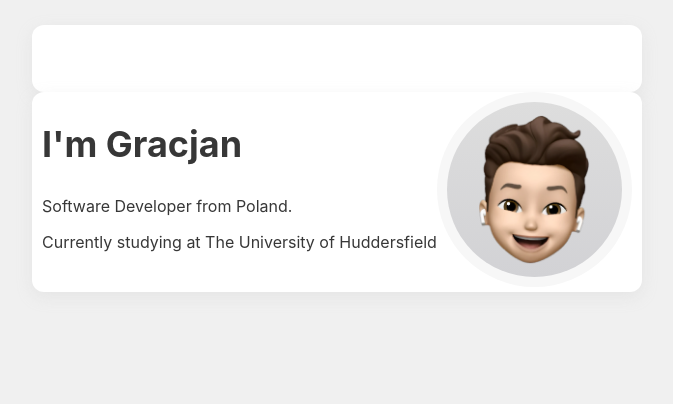
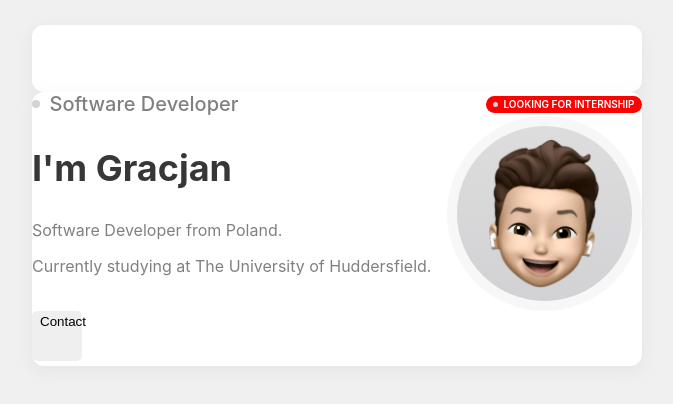
Before and after one commit to Ceriumin/portfolio, a React (Create React App) app: page / in a window 1280 px wide. Shown: the top 404 px of the page, without its empty margins (303-976 px from the left). Built offline with nearby package versions, Linux system fonts and the light colour scheme.

Commit message:
Add Header, Status, and Button components; updated Home screen layout

```diff
--- /dev/null
+++ b/src/components/Button/index.js
@@ -0,0 +1,12 @@
+import React from 'react';
+import './styles.css';
+
+function Button({ children, onClick }) {
+    return (
+        <button className='button' onClick={onClick}>
+            {children}
+        </button>
+    );
+}
+
+export default Button;
--- /dev/null
+++ b/src/components/Button/styles.css
@@ -0,0 +1,13 @@
+.button {
+    display: flex;
+    border-radius: 5px;
+    width: 50px;
+    height: 50px;
+    border: 2px solid transparent;
+    transition: box-shadow 0.3s ease;
+    box-shadow: 0 0 0 0 transparent;
+}
+
+.button:hover {
+    box-shadow: 0 0 0 5px black;
+}
--- /dev/null
+++ b/src/components/Header/index.js
@@ -0,0 +1,24 @@
+import React from 'react';
+import './styles.css';
+
+function Header({ children, content }) {
+    return (
+        <div className='header__container'>
+            <div className='header'>
+                <div className='point'/>
+                <h1 style={{
+                    color: 'grey',
+                    fontSize: '1.25rem',
+                    fontWeight: '500',
+                    paddingLeft: '10px',
+                    margin: '0'
+                }}>{children}</h1>
+            </div>
+            <div className='header__content'>
+                {content}
+            </div>
+        </div>
+    );
+}
+
+export default Header;
--- /dev/null
+++ b/src/components/Header/styles.css
@@ -0,0 +1,24 @@
+.header {
+    --width: 7.5px;
+    --height: 7.5px;
+}
+
+.header__container {
+    display: flex;
+    align-items: center;
+    justify-content: space-between;
+}
+
+.header {
+    display: flex;
+    align-items: center;
+    flex-direction: row;
+}
+
+.point {
+    background-color: lightgray;
+    border-radius: calc(var(--width) / 2);
+    width: var(--width);
+    height: var(--height);
+    display: flex;
+}
--- /dev/null
+++ b/src/components/Status/index.js
@@ -0,0 +1,16 @@
+import React from 'react';
+import './styles.css';
+
+function Status({ children, color, onPress }) {
+    return (
+        <div
+        className='status'
+        style={{ backgroundColor: color }}
+        onClick={onPress}>
+            <div className = 'point'/>
+            <p>{children}</p>
+        </div>
+    );
+}
+
+export default Status;
--- /dev/null
+++ b/src/components/Status/styles.css
@@ -0,0 +1,31 @@
+.status {
+    --width: 5px;
+    --height: 5px;
+}
+
+.status {
+    display: flex;
+    background-color: red;
+    border-radius: 25px;
+    align-items: center;
+    padding: 2.5px;
+    padding-inline: 7.5px;
+    cursor: pointer;
+}
+
+.point {
+    background-color: lightgray;
+    border-radius: calc(var(--width) / 2);
+    width: var(--width);
+    height: var(--height);
+    display: flex;
+}
+
+.status p {
+    color: white;
+    margin: 0;
+    text-transform: uppercase;
+    font-size: 10px;
+    font-weight: 600;
+    margin-left: 5px;
+}
--- a/src/components/index.js
+++ b/src/components/index.js
@@ -1,3 +1,6 @@
 export { default as NavigationBar } from './NavigationBar';
 export { default as ProfilePicture } from './ProfilePicture';
 export { default as Footer } from './Footer';
+export { default as Header } from './Header';
+export { default as Status } from './Status';
+export { default as Button } from './Button';
--- a/src/screens/Home/index.js
+++ b/src/screens/Home/index.js
@@ -1,18 +1,22 @@
 import React from 'react';
-import { ProfilePicture } from '../../components';
+import { ProfilePicture, Header, Status, Button } from '../../components';
 import './styles.css';
 
 function Home() {
     return (
         <div className='home'>
+            <Header content={<Status>Looking for Internship</Status>}>
+                Software Developer
+            </Header>
             <section className='description'>
                 <div>
                     <h1>I'm Gracjan</h1>
                     <p>Software Developer from Poland.</p>
-                    <p>Currently studying at The University of Huddersfield</p>
+                    <p>Currently studying at The University of Huddersfield.</p>
                 </div>
                 <ProfilePicture />
             </section>
+            <Button onClick={() => null}>Contact</Button>
         </div>
     );
 }
--- a/src/screens/Home/styles.css
+++ b/src/screens/Home/styles.css
@@ -4,9 +4,8 @@
     background-color: white;
     border-radius: 12px;
     box-shadow: 0 5px 15px rgba(200, 200, 200, 0.25);
-
-    justify-content: center;
     display: flex;
+    flex-direction: column;
 }
 
 .home h1 {
@@ -18,6 +17,13 @@
 .description {
     display: flex;
     flex-direction: row;
+    justify-content: space-between;
     color: #373737;
     font-weight: 400;
+    width: 100%;
 }
+
+.description p {
+    font-size: 1rem;
+    color: gray;
+}
```
